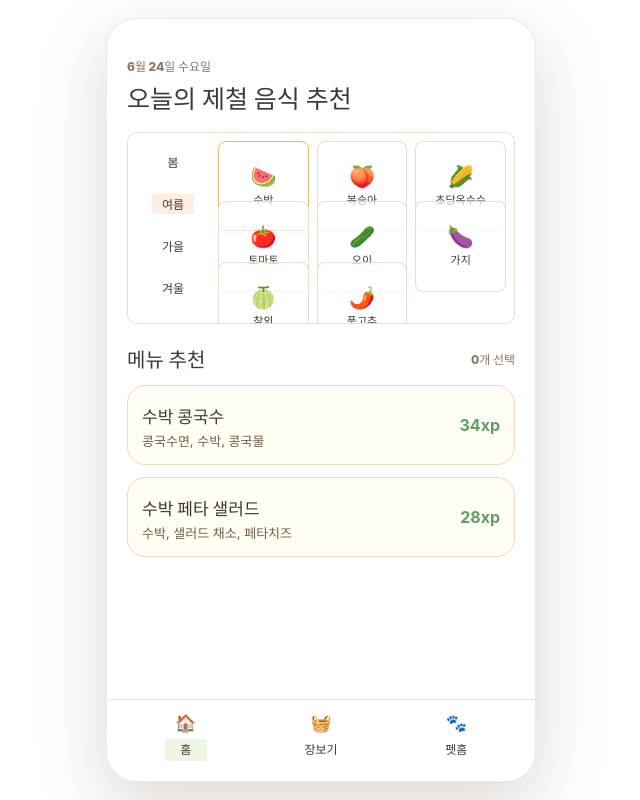
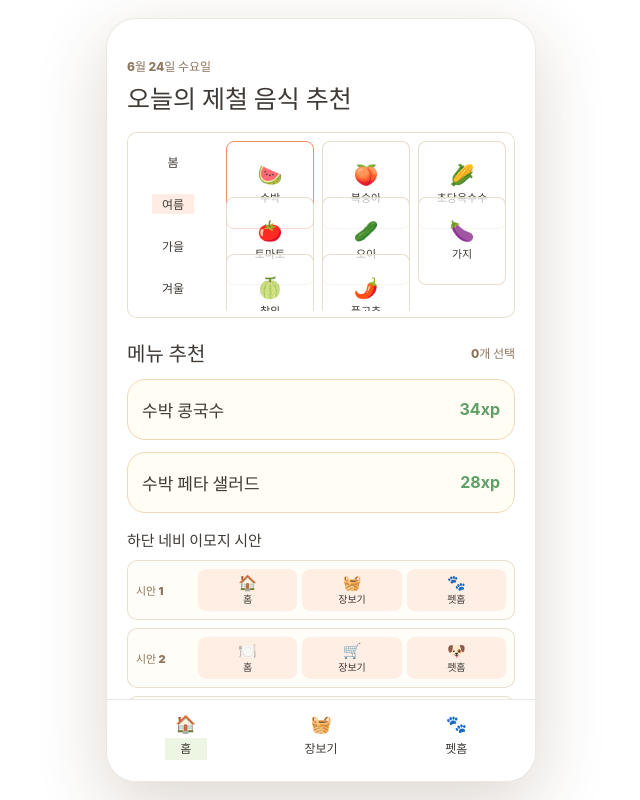
Before and after one commit to maengu86/Toss_menu, a React (Vite) app: page / in a window 1280 px wide. Shown: the whole page, without its empty margins (319-959 px from the left). Built offline with nearby package versions, Linux system fonts and the light colour scheme.

Commit message:
Add icon and character drafts

```diff
--- a/src/App.css
+++ b/src/App.css
@@ -14,7 +14,7 @@
   --ink: #3f3a36;
   --muted: #8d765e;
   --soft-text: #725f4b;
-  --orange: #d8b978;
+  --orange: #f28b66;
   --green: #75b84f;
 }
 
@@ -264,7 +264,7 @@
 
 .pet-room-status small {
   color: #725f4b;
-  font-size: 11px;
+  font-size: 10.5px;
   font-weight: 800;
 }
 
@@ -363,7 +363,7 @@
   flex: 0 0 auto;
   padding: 10px 13px;
   color: #3f3a36;
-  background: #f0dfc4;
+  background: #ffd8c8;
 }
 
 .section-title {
@@ -493,7 +493,7 @@
 
 .season-panel-index {
   display: grid;
-  grid-template-columns: 82px minmax(0, 1fr);
+  grid-template-columns: 90px minmax(0, 1fr);
   box-shadow: none;
 }
 
@@ -511,7 +511,7 @@
   display: grid;
   grid-template-columns: repeat(3, minmax(0, 1fr));
   gap: 8px;
-  max-height: 190px;
+  max-height: 178px;
   padding: 8px;
   background: #ffffff;
   overflow-x: hidden;
@@ -531,7 +531,7 @@
   min-width: 0;
   min-height: 0;
   aspect-ratio: 1 / 1;
-  padding: 8px 4px;
+  padding: 6px 4px;
   border-radius: 8px;
   background: rgba(255, 255, 255, 0.66);
   box-shadow: none;
@@ -618,7 +618,7 @@
 .seasonal-tile.active {
   border-color: var(--orange);
   background: #ffffff;
-  box-shadow: 0 10px 22px rgba(216, 185, 120, 0.2);
+  box-shadow: 0 10px 22px rgba(242, 139, 102, 0.18);
   transform: translateY(-1px);
 }
 
@@ -632,13 +632,78 @@
 
 .food-emoji {
   display: block;
-  font-size: 21px;
+  font-size: 20px;
   line-height: 1;
   background: transparent;
 }
 
 .sub-directory-title {
   margin-top: 4px;
+}
+
+.compact-draft-title {
+  margin: 16px 0 10px;
+}
+
+.compact-draft-title h2 {
+  font-size: 15px;
+}
+
+.nav-emoji-drafts {
+  margin: 16px 0 18px;
+}
+
+.nav-emoji-draft-list {
+  display: grid;
+  gap: 8px;
+}
+
+.nav-emoji-draft {
+  display: grid;
+  grid-template-columns: 54px minmax(0, 1fr);
+  align-items: center;
+  gap: 8px;
+  padding: 8px;
+  border: 1px solid rgba(226, 216, 195, 0.78);
+  border-radius: 10px;
+  background: #fffdf8;
+}
+
+.nav-emoji-draft > span {
+  color: #8d765e;
+  font-size: 11px;
+  font-weight: 900;
+}
+
+.nav-emoji-draft div {
+  display: grid;
+  grid-template-columns: repeat(3, minmax(0, 1fr));
+  gap: 5px;
+}
+
+.nav-emoji-draft i {
+  min-width: 0;
+  min-height: 42px;
+  display: grid;
+  place-items: center;
+  align-content: center;
+  gap: 4px;
+  border-radius: 8px;
+  background: rgba(255, 216, 200, 0.42);
+  font-style: normal;
+}
+
+.nav-emoji-draft b {
+  font-size: 15px;
+  line-height: 1;
+}
+
+.nav-emoji-draft em {
+  color: #3f3a36;
+  font-size: 10px;
+  font-style: normal;
+  font-weight: 900;
+  line-height: 1;
 }
 
 .tab-drafts {
@@ -737,7 +802,7 @@
 
 .draft-ingredient-box button.active {
   border-color: var(--orange);
-  box-shadow: inset 0 0 0 1px rgba(216, 185, 120, 0.2);
+  box-shadow: inset 0 0 0 1px rgba(242, 139, 102, 0.18);
 }
 
 .draft-ingredient-box span {
@@ -922,12 +987,12 @@
 }
 
 .selected-menu-panel.variant-2 {
-  background: #fffaf4;
+  background: #fff7f2;
 }
 
 .selected-menu-panel.variant-2 .selected-menu-shop {
   color: #3f3a36;
-  background: #f0dfc4;
+  background: #ffd8c8;
 }
 
 .selected-menu-panel-head,
@@ -953,7 +1018,7 @@
   width: 30px;
   height: 30px;
   color: #725f4b;
-  background: #f0dfc4;
+  background: #ffd8c8;
 }
 
 .selected-menu-chip {
@@ -989,7 +1054,7 @@
   border-radius: 10px;
   color: #3f3a36;
   font-weight: 900;
-  background: #f0dfc4;
+  background: #ffd8c8;
 }
 
 .menu-card {
@@ -1009,7 +1074,7 @@
 
 .menu-card.selected {
   border-color: var(--orange);
-  box-shadow: 0 10px 22px rgba(216, 185, 120, 0.2);
+  box-shadow: 0 10px 22px rgba(242, 139, 102, 0.18);
   transform: translateY(-1px);
 }
 
@@ -1044,7 +1109,7 @@
   min-height: 54px;
   margin-top: 18px;
   color: #3f3a36;
-  background: #f0dfc4;
+  background: #ffd8c8;
   box-shadow: 0 12px 24px rgba(84, 51, 19, 0.12);
 }
 
@@ -1265,7 +1330,7 @@
   margin-top: 16px;
   padding: 6px;
   border-radius: 18px;
-  background: #f0dfc4;
+  background: #ffd8c8;
 }
 
 .market-group button {
@@ -1402,7 +1467,7 @@
   display: grid;
   place-items: center;
   align-content: center;
-  gap: 7px;
+  gap: 5px;
   border: 0;
   color: #3f3a36;
   font-size: 12px;
@@ -1545,7 +1610,7 @@
 
 .toss-steps div.active span {
   color: #3f3a36;
-  background: #f0dfc4;
+  background: #ffd8c8;
 }
 
 .toss-summary-card,
@@ -1666,7 +1731,7 @@
   width: 100%;
   margin-top: 16px;
   color: #3f3a36;
-  background: #f0dfc4;
+  background: #ffd8c8;
   box-shadow: 0 14px 24px rgba(84, 51, 19, 0.12);
 }
 
@@ -1682,7 +1747,7 @@
 
 .toss-secondary {
   color: #4e5968;
-  background: #f0dfc4;
+  background: #ffd8c8;
 }
 
 .toss-secondary.wide {
@@ -1719,7 +1784,7 @@
 
 .store-card.selected {
   border-color: var(--orange);
-  box-shadow: inset 0 0 0 2px rgba(216, 185, 120, 0.2);
+  box-shadow: inset 0 0 0 2px rgba(242, 139, 102, 0.18);
   transform: translateY(-1px);
 }
 
@@ -1771,7 +1836,7 @@
   border-radius: 14px;
   color: #3f3a36;
   font-weight: 900;
-  background: #f0dfc4;
+  background: #ffd8c8;
 }
 
 .checkout-card > div {
@@ -2034,7 +2099,7 @@
 
 .toss-cart-continue {
   border-radius: 8px;
-  background: #f0dfc4;
+  background: #ffd8c8;
   box-shadow: none;
 }
 
@@ -2074,7 +2139,7 @@
   margin: 0 16px;
   padding: 8px 8px 7px;
   border-top: 1px solid rgba(226, 216, 195, 0.72);
-  background: #f0dfc4;
+  background: #ffd8c8;
 }
 
 .pet-action-tabs button {
@@ -2093,7 +2158,7 @@
 
 .pet-action-tabs button.active {
   color: #3f3a36;
-  background: #fffaf4;
+  background: #fff7f2;
 }
 
 .pet-action-tabs span {
@@ -2115,6 +2180,41 @@
   padding: 12px 0 0;
   border-radius: 0 0 10px 10px;
   background: #ffffff;
+}
+
+.pet-character-concepts {
+  margin-top: 14px;
+}
+
+.pet-character-concept-grid {
+  display: grid;
+  grid-template-columns: repeat(5, minmax(0, 1fr));
+  gap: 7px;
+}
+
+.pet-character-concept {
+  min-width: 0;
+  display: grid;
+  gap: 5px;
+  justify-items: center;
+  padding: 7px 4px 8px;
+  border: 1px solid rgba(226, 216, 195, 0.78);
+  border-radius: 10px;
+  background: #fffdf8;
+}
+
+.pet-character-concept svg {
+  width: 100%;
+  max-width: 58px;
+  height: auto;
+  display: block;
+}
+
+.pet-character-concept strong {
+  color: #3f3a36;
+  font-size: 10px;
+  line-height: 1;
+  white-space: nowrap;
 }
 
 .pet-inventory {
--- a/src/App.tsx
+++ b/src/App.tsx
@@ -1,7 +1,7 @@
 import { useRef, useState } from 'react'
 import type { CSSProperties, ReactNode } from 'react'
 import './App.css'
-import PetAvatar from './components/PetAvatar'
+import PetAvatar, { PetCharacterConcepts } from './components/PetAvatar'
 import { decorItems, menus, seasonalIngredients, seasons } from './data'
 import type { DecorItem, Menu, Screen, SeasonalIngredient, SeasonKey } from './types'
 
@@ -13,6 +13,14 @@ const tossShoppingOptions = [
 const paymentOptions = ['토스페이', '카드 간편결제', '계좌 결제']
 const deliveryOptions = ['문 앞에 놓기', '직접 받을게요']
 const maxExp = 100
+
+const navEmojiDrafts = [
+  { id: 1, icons: ['🏠', '🧺', '🐾'] },
+  { id: 2, icons: ['🍽️', '🛒', '🐶'] },
+  { id: 3, icons: ['🥗', '🧾', '🏡'] },
+  { id: 4, icons: ['🍚', '🥕', '🐕'] },
+  { id: 5, icons: ['🌿', '🛍️', '💛'] },
+]
 
 type ShopStep = 'cart' | 'store' | 'checkout' | 'complete'
 
@@ -315,13 +323,33 @@ function HomeScreen({
             >
               <div>
                 <strong>{menu.name}</strong>
-                <p>{menu.ingredients.map((item) => item.name).join(', ')}</p>
               </div>
               <b>{menu.exp}xp</b>
             </button>
           )
         })}
       </div>
+
+      <section className="nav-emoji-drafts" aria-label="하단 네비바 이모지 시안">
+        <div className="section-title compact-draft-title">
+          <h2>하단 네비 이모지 시안</h2>
+        </div>
+        <div className="nav-emoji-draft-list">
+          {navEmojiDrafts.map((draft) => (
+            <div className="nav-emoji-draft" key={draft.id}>
+              <span>시안 {draft.id}</span>
+              <div>
+                {['홈', '장보기', '펫홈'].map((label, index) => (
+                  <i key={label}>
+                    <b aria-hidden="true">{draft.icons[index]}</b>
+                    <em>{label}</em>
+                  </i>
+                ))}
+              </div>
+            </div>
+          ))}
+        </div>
+      </section>
 
       {selectedMenus.length > 0 && (
         <div className={`selected-menu-widget ${selectedMenuOpen ? 'open' : ''}`}>
@@ -619,22 +647,22 @@ function PetHomeScreen({
   const visibleItems = decorTab === 'all' ? decorItems : decorItems.filter((item) => item.type === decorTab)
   const feedMenus = selectedMenus.filter((menu) => !fedMenuIds.includes(menu.id))
   const decorTabs: { id: 'all' | DecorItem['type']; label: string; icon: string }[] = [
-    { id: 'all', label: '전체', icon: '▦' },
-    { id: 'background', label: '방', icon: '▭' },
-    { id: 'outfit', label: '옷', icon: '▱' },
-    { id: 'accessory', label: '소품', icon: '▤' },
+    { id: 'all', label: '전체', icon: '🧩' },
+    { id: 'background', label: '방', icon: '🏠' },
+    { id: 'outfit', label: '옷', icon: '👕' },
+    { id: 'accessory', label: '소품', icon: '🎒' },
   ]
 
   return (
     <section className="screen pet-home-screen" onScroll={onScrollActivity}>
       <div className={`pet-room-stage ${roomClass(background)}`}>
-        <button className="pet-share-button" aria-label="먹보 링크 복사" onClick={onShare} type="button">⤴</button>
+        <button className="pet-share-button" aria-label="먹보 링크 복사" onClick={onShare} type="button">🔗</button>
         <PetAvatar outfit={outfit} background={background} accessory={accessory} />
       </div>
 
       <div className="pet-action-tabs" aria-label="펫홈 작업">
         <button className={petTab === 'feed' ? 'active' : ''} onClick={() => setPetTab('feed')} type="button">
-          <span aria-hidden="true">♥</span>
+          <span aria-hidden="true">🍚</span>
           <b>밥먹이기</b>
         </button>
         {decorTabs.map((tab) => (
@@ -673,6 +701,7 @@ function PetHomeScreen({
               </button>
             ))}
           </div>
+          <PetCharacterConcepts />
         </section>
       )}
 
--- a/src/components/PetAvatar.tsx
+++ b/src/components/PetAvatar.tsx
@@ -201,4 +201,68 @@ function AccessoryMandarin() {
   )
 }
 
+const characterConcepts = [
+  { id: 1, name: '시안 1', body: '#ffdca8', accent: '#f28b66', ear: 'round' },
+  { id: 2, name: '시안 2', body: '#fff1c8', accent: '#8fc8a0', ear: 'leaf' },
+  { id: 3, name: '시안 3', body: '#f7d7c4', accent: '#d7a9e5', ear: 'drop' },
+  { id: 4, name: '시안 4', body: '#d9edf7', accent: '#f2b66d', ear: 'round' },
+  { id: 5, name: '시안 5', body: '#f4e2bc', accent: '#7eb7a0', ear: 'leaf' },
+]
+
+export function PetCharacterConcepts() {
+  return (
+    <section className="pet-character-concepts" aria-label="3등신 캐릭터 시안">
+      <div className="section-title compact-draft-title">
+        <h2>3등신 캐릭터 시안</h2>
+      </div>
+      <div className="pet-character-concept-grid">
+        {characterConcepts.map((concept) => (
+          <article className="pet-character-concept" key={concept.id}>
+            <ConceptAvatar concept={concept} />
+            <strong>{concept.name}</strong>
+          </article>
+        ))}
+      </div>
+    </section>
+  )
+}
+
+function ConceptAvatar({ concept }: { concept: (typeof characterConcepts)[number] }) {
+  return (
+    <svg viewBox="0 0 140 170" role="img" aria-label={`${concept.name} 캐릭터`}>
+      <ellipse cx="70" cy="157" rx="39" ry="8" fill="#3f3a36" opacity="0.1" />
+      {concept.ear === 'leaf' && (
+        <>
+          <path d="M39 45c-18-14-21-31-8-39 13 9 18 23 15 42z" fill={concept.accent} />
+          <path d="M101 45c18-14 21-31 8-39-13 9-18 23-15 42z" fill={concept.accent} />
+        </>
+      )}
+      {concept.ear === 'drop' && (
+        <>
+          <path d="M42 48c-18-10-23-27-13-39 16 6 22 20 20 39z" fill={concept.accent} />
+          <path d="M98 48c18-10 23-27 13-39-16 6-22 20-20 39z" fill={concept.accent} />
+        </>
+      )}
+      {concept.ear === 'round' && (
+        <>
+          <circle cx="37" cy="43" r="18" fill={concept.accent} />
+          <circle cx="103" cy="43" r="18" fill={concept.accent} />
+        </>
+      )}
+      <circle cx="70" cy="56" r="42" fill={concept.body} stroke="#6f5a45" strokeWidth="4" />
+      <ellipse cx="54" cy="64" rx="7" ry="9" fill="#3f3a36" />
+      <ellipse cx="86" cy="64" rx="7" ry="9" fill="#3f3a36" />
+      <circle cx="52" cy="61" r="2" fill="#ffffff" />
+      <circle cx="84" cy="61" r="2" fill="#ffffff" />
+      <path d="M62 77c5 5 11 5 16 0" fill="none" stroke="#3f3a36" strokeWidth="4" strokeLinecap="round" />
+      <path d="M43 103c3-22 17-33 27-33s24 11 27 33l5 40H38z" fill={concept.body} stroke="#6f5a45" strokeWidth="4" />
+      <path d="M49 113h42l-5 26H54z" fill="#fff7f2" opacity="0.9" />
+      <path d="M45 109c-17 5-23 17-18 27 12 0 22-8 27-22z" fill={concept.accent} stroke="#6f5a45" strokeWidth="4" strokeLinecap="round" />
+      <path d="M95 109c17 5 23 17 18 27-12 0-22-8-27-22z" fill={concept.accent} stroke="#6f5a45" strokeWidth="4" strokeLinecap="round" />
+      <path d="M51 144c-8 4-8 12 1 15 8 0 13-4 15-12z" fill={concept.accent} stroke="#6f5a45" strokeWidth="4" strokeLinecap="round" />
+      <path d="M89 144c8 4 8 12-1 15-8 0-13-4-15-12z" fill={concept.accent} stroke="#6f5a45" strokeWidth="4" strokeLinecap="round" />
+    </svg>
+  )
+}
+
 export default PetAvatar
```
